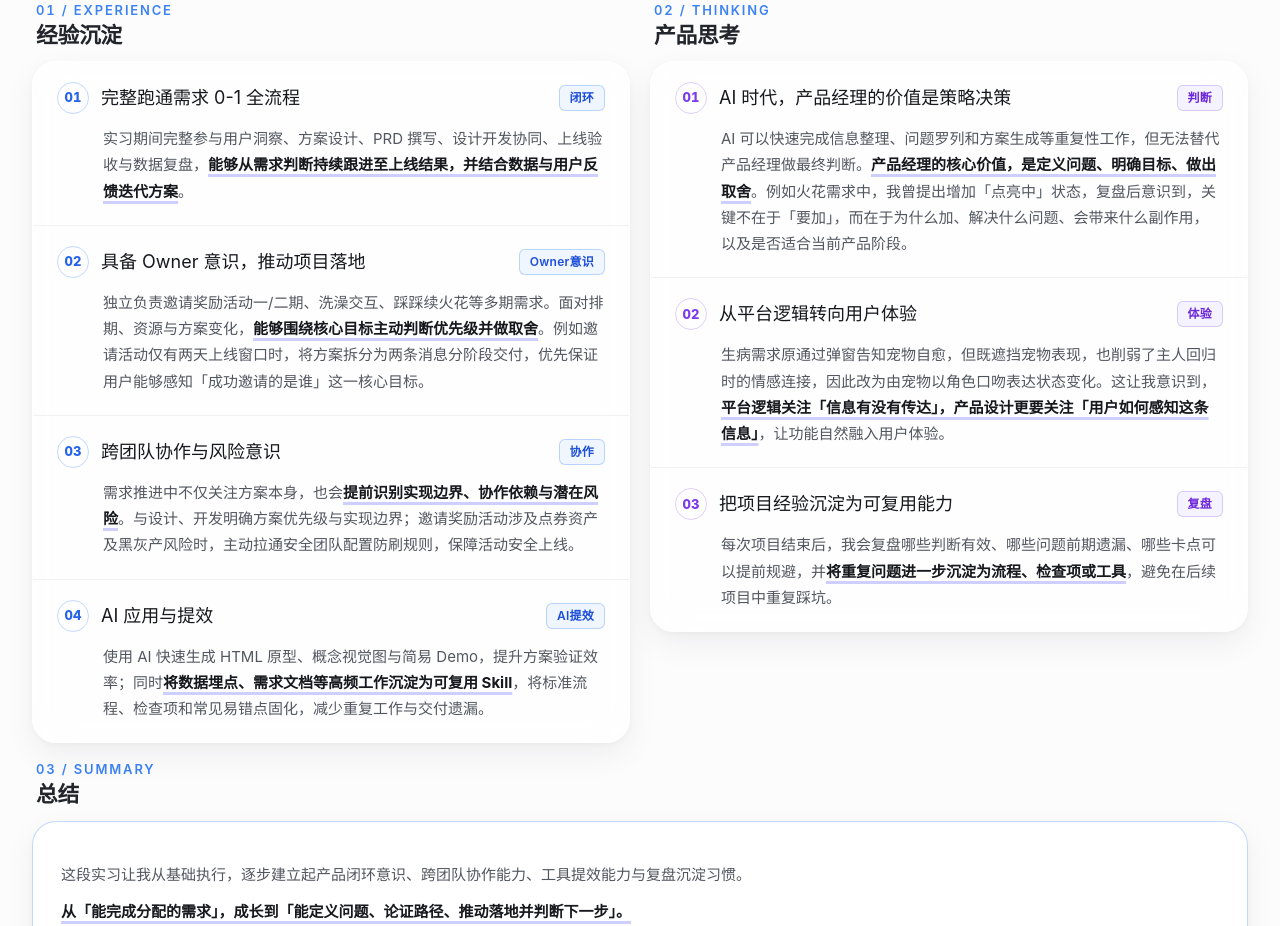
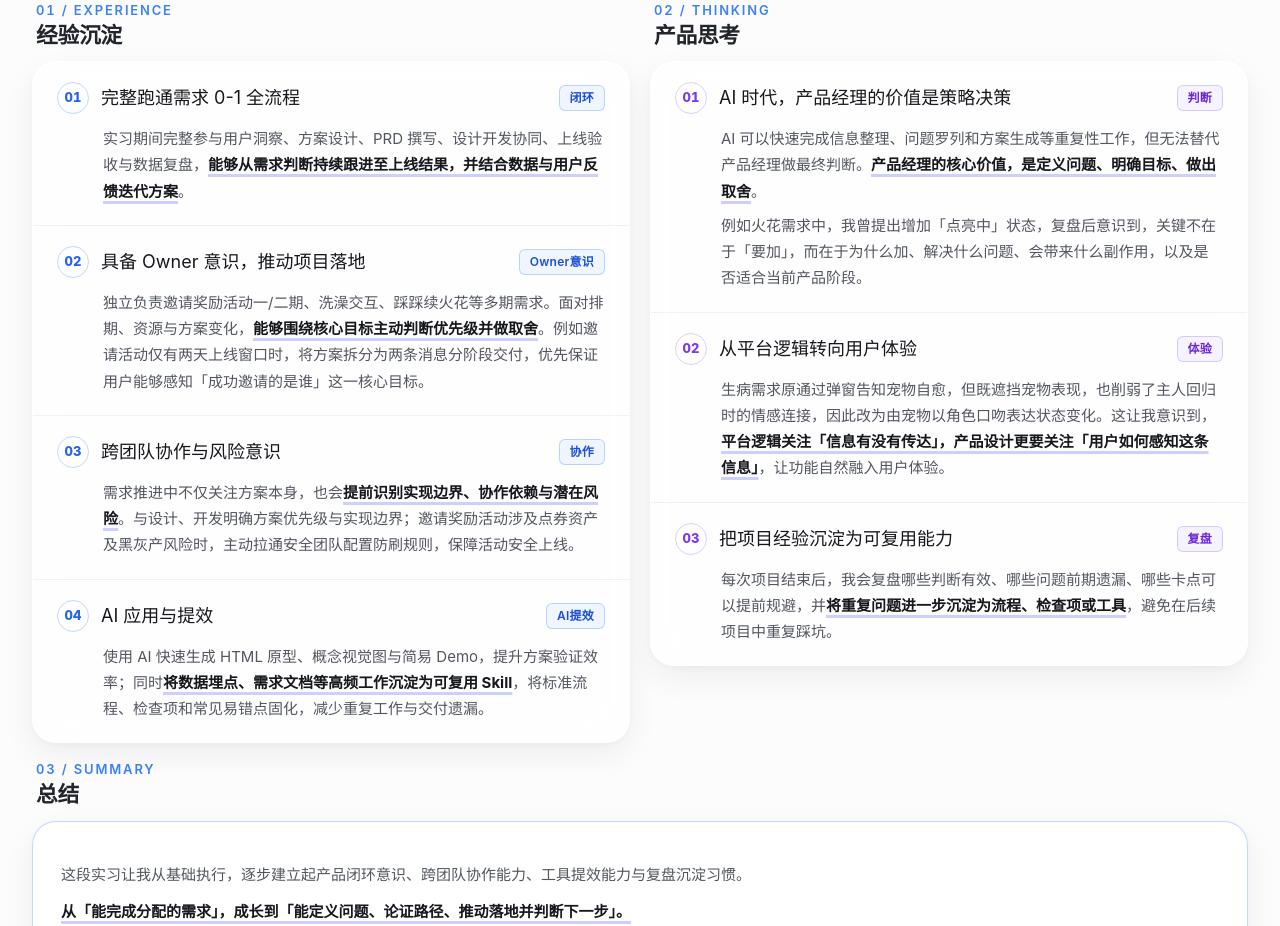
Before and after one commit to kajun2002/portfolio-site, a React (Vite) app: page /#about in a window 1280 px wide. Shown: the part 2420-3346 px from the top of the page. Built offline with nearby package versions, Linux system fonts and the light colour scheme.

Commit message:
Thinking 01: split into two paragraphs (viewpoint + example)

```diff
--- a/app/page.tsx
+++ b/app/page.tsx
@@ -267,7 +267,8 @@ export default function Home() {
               <div className="reflection-list">
                 <article className="reflection-item">
                   <div className="reflection-item-head"><span className="tnum">01</span><h4>AI 时代，产品经理的价值是策略决策</h4><span className="reflection-tag">判断</span></div>
-                  <p className="reflection-support">AI 可以快速完成信息整理、问题罗列和方案生成等重复性工作，但无法替代产品经理做最终判断。<strong>产品经理的核心价值，是定义问题、明确目标、做出取舍</strong>。例如火花需求中，我曾提出增加「点亮中」状态，复盘后意识到，关键不在于「要加」，而在于为什么加、解决什么问题、会带来什么副作用，以及是否适合当前产品阶段。</p>
+                  <p className="reflection-support">AI 可以快速完成信息整理、问题罗列和方案生成等重复性工作，但无法替代产品经理做最终判断。<strong>产品经理的核心价值，是定义问题、明确目标、做出取舍</strong>。</p>
+                  <p className="reflection-support">例如火花需求中，我曾提出增加「点亮中」状态，复盘后意识到，关键不在于「要加」，而在于为什么加、解决什么问题、会带来什么副作用，以及是否适合当前产品阶段。</p>
                 </article>
                 <article className="reflection-item">
                   <div className="reflection-item-head"><span className="tnum">02</span><h4>从平台逻辑转向用户体验</h4><span className="reflection-tag">体验</span></div>
```
